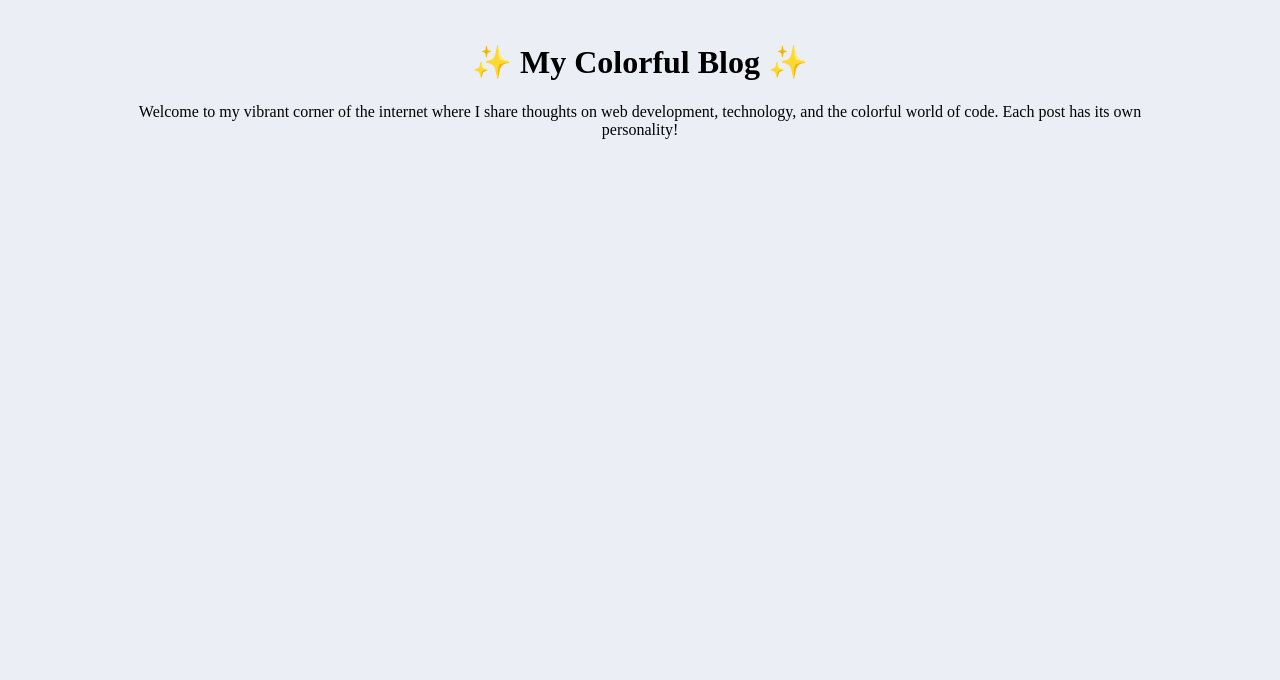
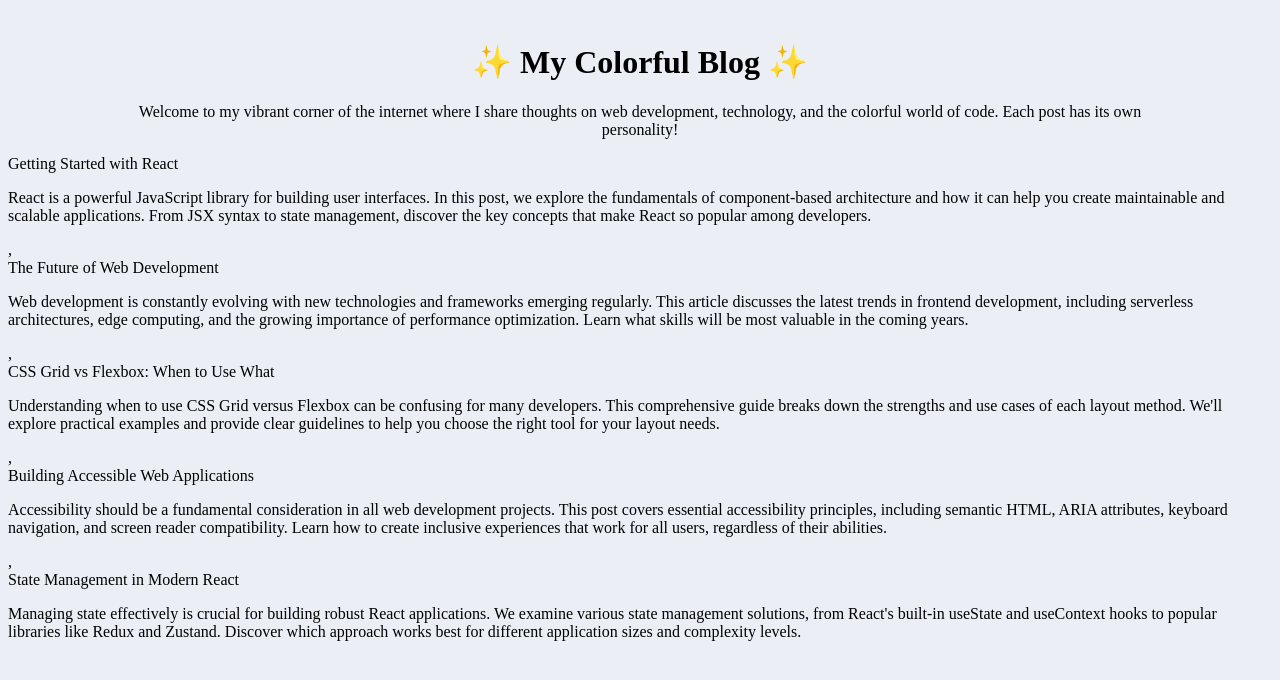
Before and after one commit to r-el/pseudo-selectors, a plain HTML site: page index.html in a window 1280 px wide. Drawn offline with Linux system fonts and the light colour scheme.

Commit message:
Add cards logic

```diff
--- a/index.html
+++ b/index.html
@@ -6,6 +6,7 @@
     <link rel="stylesheet" href="style.css" />
     <title>My Colorful Blog</title>
   </head>
+
   <body>
     <header class="relative inline-block">
       <h1 id="title">✨ My Colorful Blog ✨</h1>
@@ -14,5 +15,13 @@
         and the colorful world of code. Each post has its own personality!
       </p>
     </header>
+
+    <main>
+      <div id="cards-container">
+        <!-- The cards will be generated from JS -->
+      </div>
+    </main>
   </body>
-</html>
+  <script src="seript.js"></script>
+
+  </html>
--- /dev/null
+++ b/seript.js
@@ -0,0 +1,35 @@
+const posts = [
+  {
+    title: "Getting Started with React",
+    content:
+      "React is a powerful JavaScript library for building user interfaces. In this post, we explore the fundamentals of component-based architecture and how it can help you create maintainable and scalable applications. From JSX syntax to state management, discover the key concepts that make React so popular among developers.",
+  },
+  {
+    title: "The Future of Web Development",
+    content:
+      "Web development is constantly evolving with new technologies and frameworks emerging regularly. This article discusses the latest trends in frontend development, including serverless architectures, edge computing, and the growing importance of performance optimization. Learn what skills will be most valuable in the coming years.",
+  },
+  {
+    title: "CSS Grid vs Flexbox: When to Use What",
+    content:
+      "Understanding when to use CSS Grid versus Flexbox can be confusing for many developers. This comprehensive guide breaks down the strengths and use cases of each layout method. We'll explore practical examples and provide clear guidelines to help you choose the right tool for your layout needs.",
+  },
+  {
+    title: "Building Accessible Web Applications",
+    content:
+      "Accessibility should be a fundamental consideration in all web development projects. This post covers essential accessibility principles, including semantic HTML, ARIA attributes, keyboard navigation, and screen reader compatibility. Learn how to create inclusive experiences that work for all users, regardless of their abilities.",
+  },
+  {
+    title: "State Management in Modern React",
+    content:
+      "Managing state effectively is crucial for building robust React applications. We examine various state management solutions, from React's built-in useState and useContext hooks to popular libraries like Redux and Zustand. Discover which approach works best for different application sizes and complexity levels.",
+  },
+];
+console.log(23);
+const cardContainer = document.getElementById("cards-container");
+cardContainer.innerHTML = posts.map(
+  (post) => `<div class="card>
+            <h2 class="card-title">${post.title}</h2>
+            <p class="card-content">${post.content}</p>
+          <div/>`
+);
--- a/style.css
+++ b/style.css
@@ -2,16 +2,18 @@ body {
   background-color: #ebeff5;
 }
 
-header {
-    margin: 14px 98px 0px;
-}
-
+/* General rules */
 .relative {
   position: relative;
 }
 
 .inline-block {
   display: inline-block;
+}
+
+/* Header rules */
+header {
+  margin: 14px 98px 0px;
 }
 
 #title {
@@ -21,3 +23,8 @@ header {
 #description {
   text-align: center;
 }
+
+/* Cards rules */
+.cards-container {
+  display: flex;
+}
```
